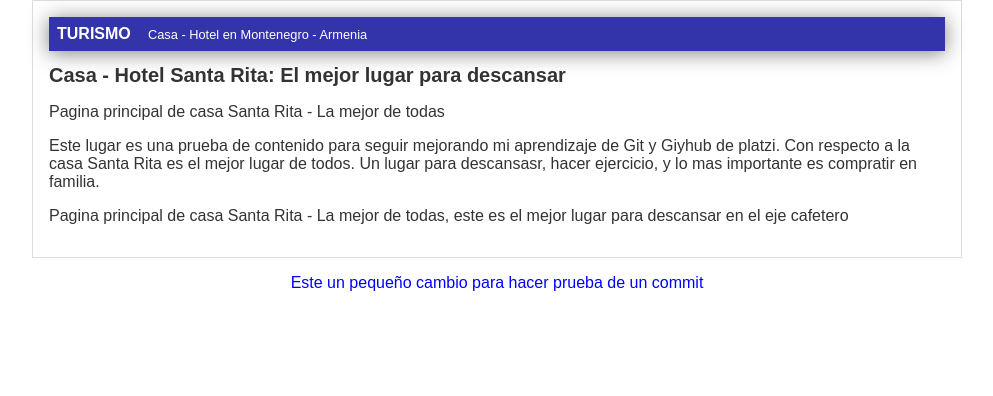
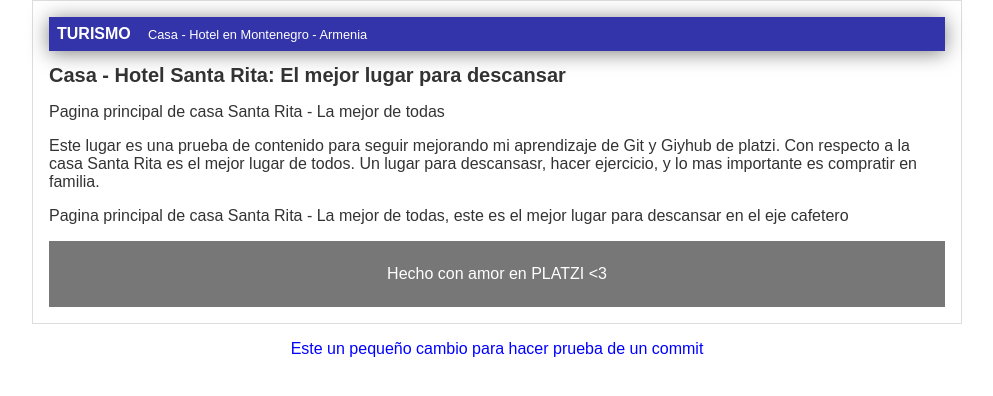
Before and after one commit to MauricioJCarrillo/casa-hotel-santa-rita-website, a plain HTML site: page landingpage.html in a window 1280 px wide. Shown: the whole page, without its empty margins (143-1136 px from the left). Drawn offline with Linux system fonts and the light colour scheme.

Commit message:
Adición footer provisional dentro del body

```diff
--- a/css/estilos.css
+++ b/css/estilos.css
@@ -14,7 +14,14 @@ footer
     text-align: center;
     font-family: Arial;
 }
-
+#footer
+{
+    background: #777;
+    color: white;
+    text-align: center;
+    padding: 00.5em;
+    margin: 0;
+}
 #cabecera
 {
     background: #33A;
--- a/landingpage.html
+++ b/landingpage.html
@@ -17,6 +17,9 @@
 			<p>Este lugar es una prueba de contenido para seguir mejorando mi aprendizaje de Git y Giyhub de platzi. Con respecto a la casa Santa Rita es el mejor lugar de todos. Un lugar para descansasr, hacer ejercicio, y lo mas importante es compratir en familia.</p>
 			<p>Pagina principal de casa Santa Rita - La mejor de todas, este es el mejor lugar para descansar en el eje cafetero</p>
 		</div>
+		<div id="footer">
+			<p>Hecho con amor en PLATZI <3</p>
+		</div>
 	</div>
 </body>
 <footer>
```
